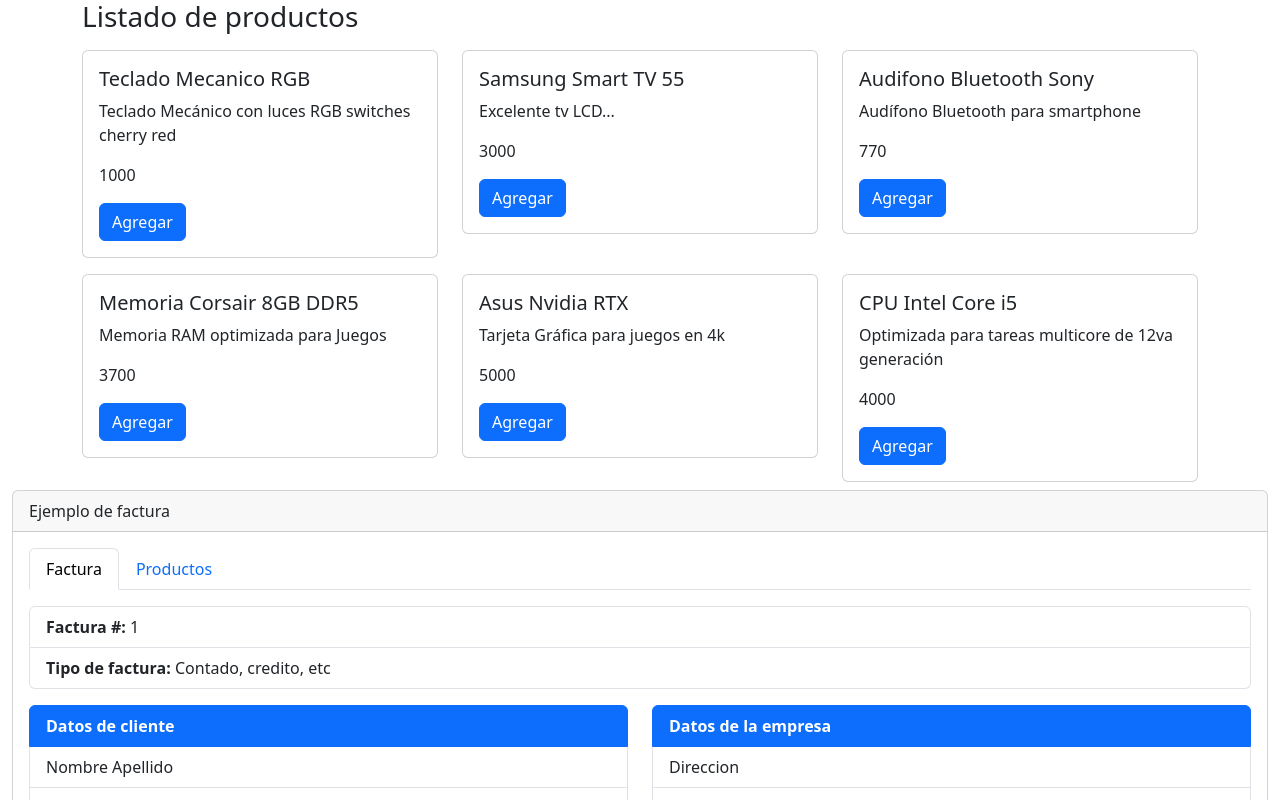
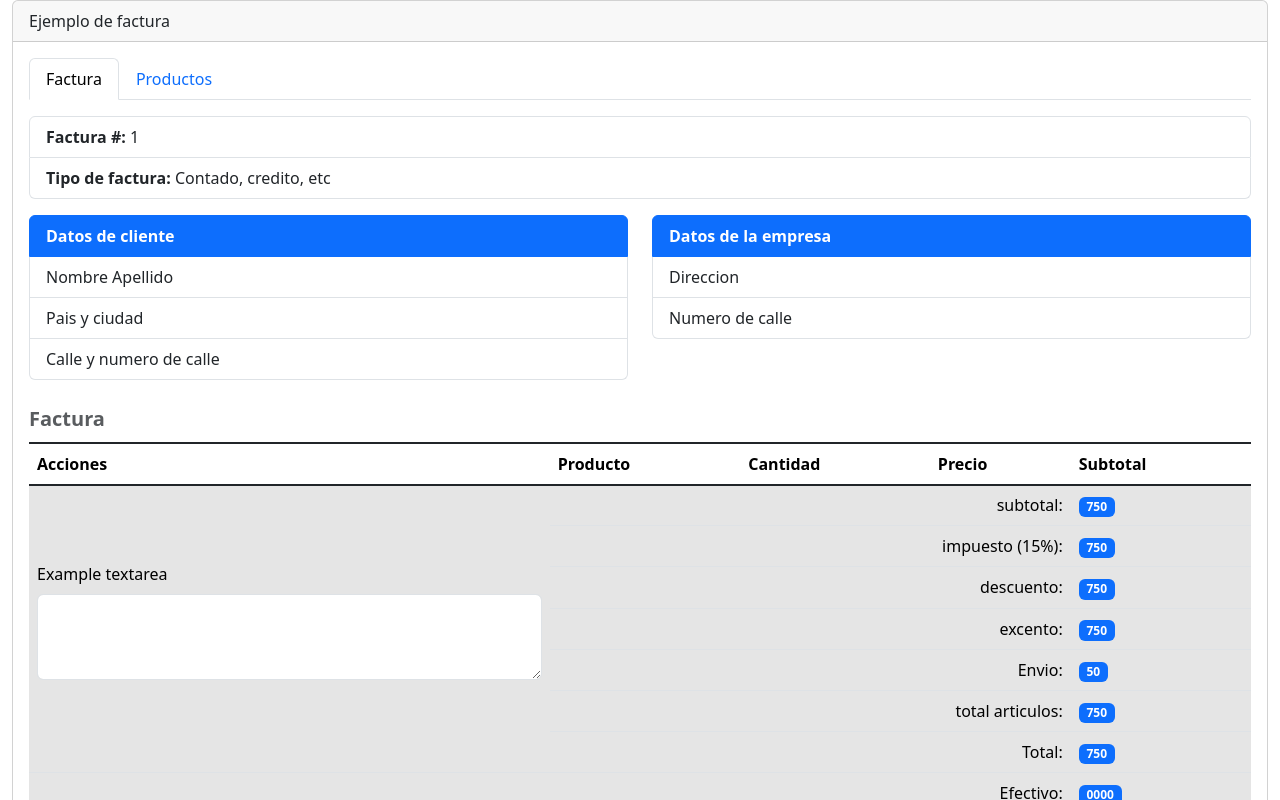
Before and after one commit to ByronGTh/invoice-app, a React (Vite) app: page / in a window 1280 px wide. Shown: the top 800 px of the page. Built offline with nearby package versions, Linux system fonts and the light colour scheme.

Commit message:
src/main.jsx: Componente de prueba ListaDeFactura removido

```diff
--- a/src/main.jsx
+++ b/src/main.jsx
@@ -5,7 +5,6 @@
 
 ReactDOM.createRoot(document.getElementById('root')).render(
   <React.StrictMode>
-    <ListadoDeProductos/>
     <InvoiceApp />
   </React.StrictMode>,
 )
```
